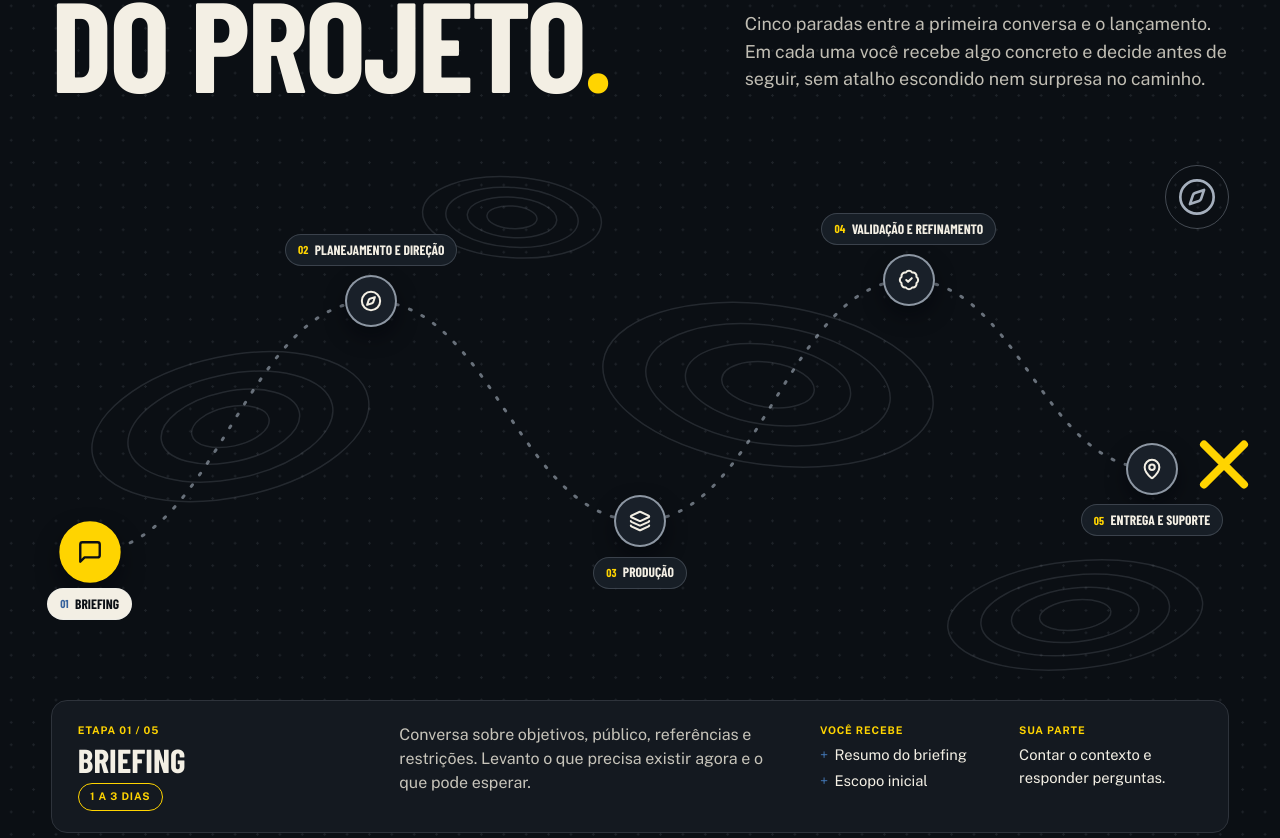
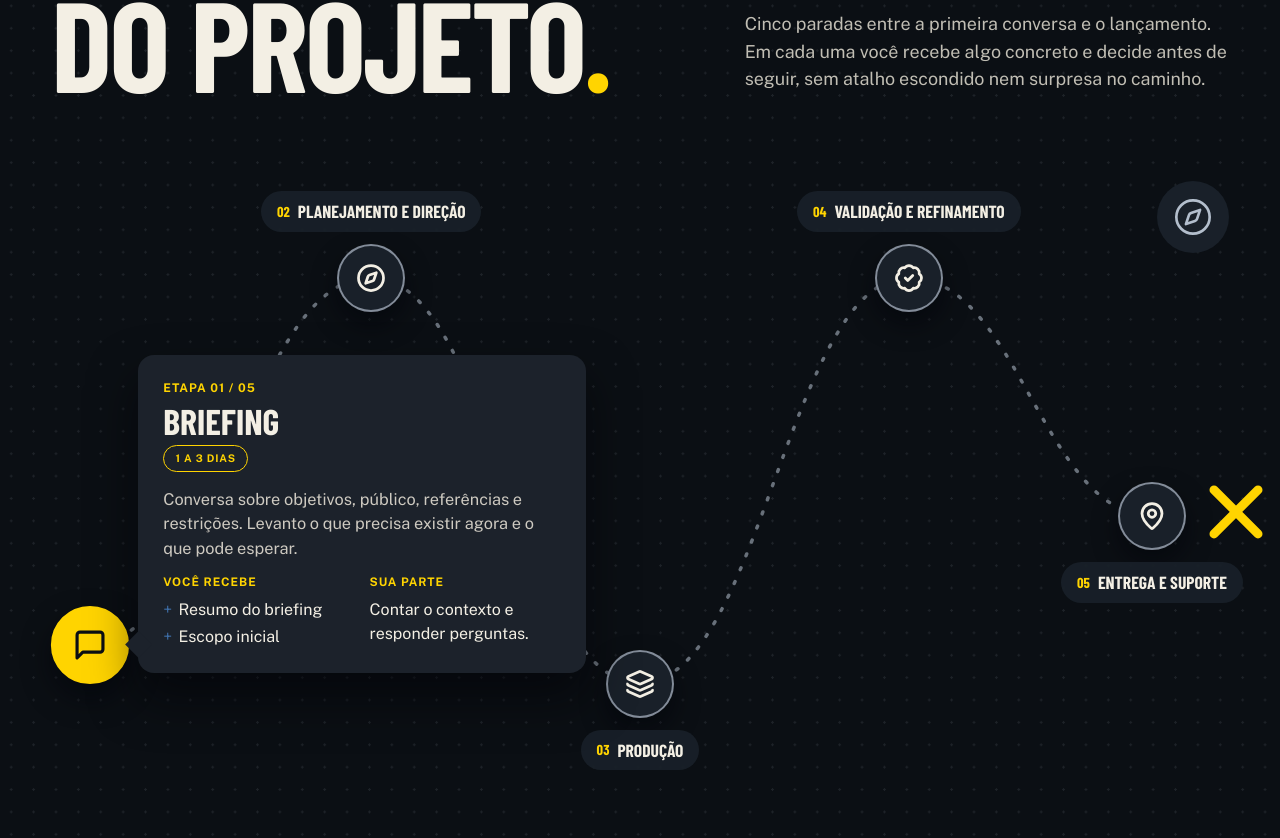
Before and after one commit to Nathan-Hergesel/Portifolio, a Next.js app: page / in a window 1280 px wide. Shown: the part 6065-6903 px from the top of the page. Built offline with nearby package versions, Linux system fonts and the light colour scheme; a web font is replaced by a local one.

Commit message:
feat: mapa com pinos maiores, sem relevo e cartão ancorado na etapa ativa

```diff
--- a/src/components/ProjectStages.jsx
+++ b/src/components/ProjectStages.jsx
@@ -48,20 +48,44 @@ const STAGE_ICONS = {
    etapa ativa saem todos da mesma tabela de amostras. */
 
 const STOPS = [
-  [0.07, 0.74],
-  [0.29, 0.26],
-  [0.5, 0.68],
-  [0.71, 0.22],
-  [0.9, 0.58],
+  [0.07, 0.72],
+  [0.29, 0.15],
+  [0.5, 0.78],
+  [0.71, 0.15],
+  [0.9, 0.52],
 ];
 
-// Ilhas de relevo: centro e raio normalizados pela largura; `squash` achata.
-const ISLANDS = [
-  { x: 0.18, y: 0.5, r: 0.11, squash: 0.5, rotate: -12 },
-  { x: 0.6, y: 0.42, r: 0.13, squash: 0.48, rotate: 8 },
-  { x: 0.84, y: 0.86, r: 0.1, squash: 0.42, rotate: -6 },
-  { x: 0.4, y: 0.1, r: 0.07, squash: 0.45, rotate: 4 },
+// Para onde o cartao de cada parada abre. Escolhido a mao, e nao por regra, para
+// que nenhum cartao cubra o pino de outra parada.
+const CARD_DIRECTIONS = [
+  { side: "right", dir: "up" },
+  { side: "right", dir: "down" },
+  { side: "left", dir: "up" },
+  { side: "left", dir: "down" },
+  { side: "left", dir: "down" },
 ];
+
+// Cartao ancorado no pino ativo, na direcao de CARD_DIRECTIONS. O canto mais
+// proximo fica rente ao pino e e dali que ele cresce, com a ponta apontando
+// para o icone.
+const PIN_GAP = "3rem";
+const NOTCH_OFFSET = "1.75rem";
+
+const cardPlacement = (index) => {
+  const [x, y] = STOPS[index];
+  const { side, dir } = CARD_DIRECTIONS[index];
+  const style = {
+    transformOrigin: `${side === "right" ? "left" : "right"} ${dir === "up" ? "bottom" : "top"}`,
+  };
+
+  if (side === "right") style.left = `calc(${x * 100}% + ${PIN_GAP})`;
+  else style.right = `calc(${(1 - x) * 100}% + ${PIN_GAP})`;
+
+  if (dir === "up") style.bottom = `calc(${(1 - y) * 100}% - ${NOTCH_OFFSET})`;
+  else style.top = `calc(${y * 100}% - ${NOTCH_OFFSET})`;
+
+  return { side, dir, style };
+};
 
 const bezierPoint = ([p0, p1, p2, p3], t) => {
   const u = 1 - t;
@@ -246,6 +270,7 @@ function TreasureMap({ reducedMotion }) {
   };
 
   const stage = projectStages[active];
+  const placement = cardPlacement(active);
   const treasure = trail?.waypoints[trail.waypoints.length - 1];
 
   return (
@@ -258,29 +283,14 @@ function TreasureMap({ reducedMotion }) {
               viewBox={`0 0 ${trail.width} ${trail.height}`}
               aria-hidden="true"
             >
-              {ISLANDS.map((island) => {
-                const rx = island.r * trail.width;
-                return (
-                  <g
-                    className="map-relief"
-                    transform={`translate(${island.x * trail.width} ${island.y * trail.height}) rotate(${island.rotate})`}
-                    key={island.x}
-                  >
-                    {[1, 0.74, 0.5, 0.28].map((scale) => (
-                      <ellipse rx={rx * scale} ry={rx * island.squash * scale} key={scale} />
-                    ))}
-                  </g>
-                );
-              })}
-
-              <g className="map-x" transform={`translate(${treasure[0] + 72} ${treasure[1] - 4})`}>
-                <path d="M-20 -20 20 20M20 -20-20 20" />
+              <g className="map-x" transform={`translate(${treasure[0] + 84} ${treasure[1] - 4})`}>
+                <path d="M-22 -22 22 22M22 -22-22 22" />
               </g>
 
               <path className="map-trail" d={trail.d} />
               <motion.path className="map-trail-done" d={trail.d} style={{ pathLength: travel }} />
-              <motion.circle className="map-traveler-ring" cx={travelerX} cy={travelerY} r="16" />
-              <motion.circle className="map-traveler" cx={travelerX} cy={travelerY} r="8" />
+              <motion.circle className="map-traveler-ring" cx={travelerX} cy={travelerY} r="20" />
+              <motion.circle className="map-traveler" cx={travelerX} cy={travelerY} r="10" />
             </svg>
           )}
 
@@ -310,7 +320,7 @@ function TreasureMap({ reducedMotion }) {
               key={item.id}
             >
               <span className="map-stop-pin">
-                <StageIcon stage={item} on={index === active} reducedMotion={reducedMotion} />
+                <StageIcon stage={item} on={index === active} reducedMotion={reducedMotion} size={30} />
               </span>
               <span className="map-stop-label">
                 <b>{item.index}</b>
@@ -318,17 +328,21 @@ function TreasureMap({ reducedMotion }) {
               </span>
             </button>
           ))}
-        </div>
 
-        <div className="map-card" aria-hidden="true">
-          <AnimatePresence mode="wait" initial={false}>
+          {/* Sem `mode="wait"`: o cartao antigo some no pino dele enquanto o novo
+              cresce a partir do proximo, cada um no proprio lugar. */}
+          <AnimatePresence initial={false}>
             <motion.div
-              className="map-card-inner"
+              className="map-card"
+              data-side={placement.side}
+              data-dir={placement.dir}
+              style={placement.style}
               key={stage.id}
-              initial={{ opacity: 0, y: 14 }}
-              animate={{ opacity: 1, y: 0 }}
-              exit={{ opacity: 0, y: -10 }}
-              transition={{ duration: 0.32, ease: easeOutExpo }}
+              initial={{ opacity: 0, scale: 0.86 }}
+              animate={{ opacity: 1, scale: 1 }}
+              exit={{ opacity: 0, scale: 0.92, transition: { duration: 0.18 } }}
+              transition={{ duration: 0.42, ease: easeOutExpo }}
+              aria-hidden="true"
             >
               <div className="map-card-head">
                 <span className="map-card-step">
```
Also changed, not shown: src/styles.css.
